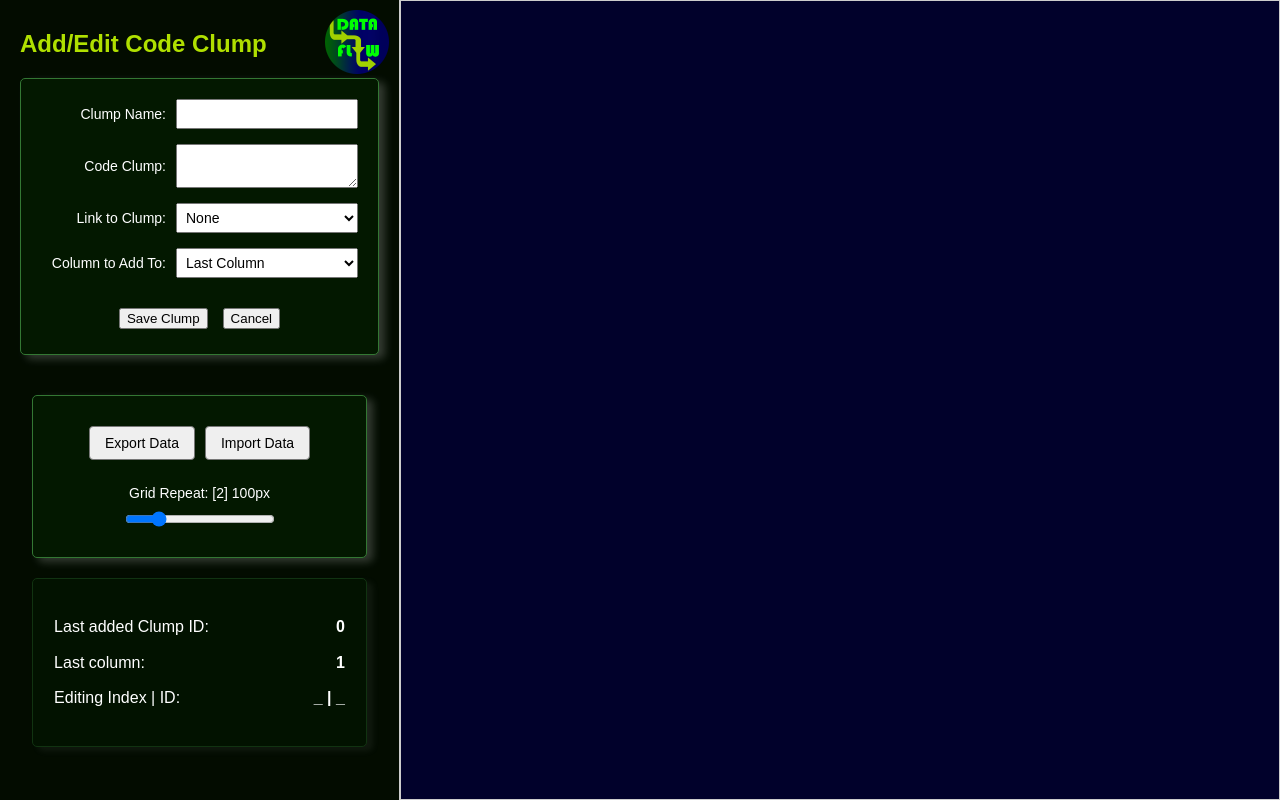
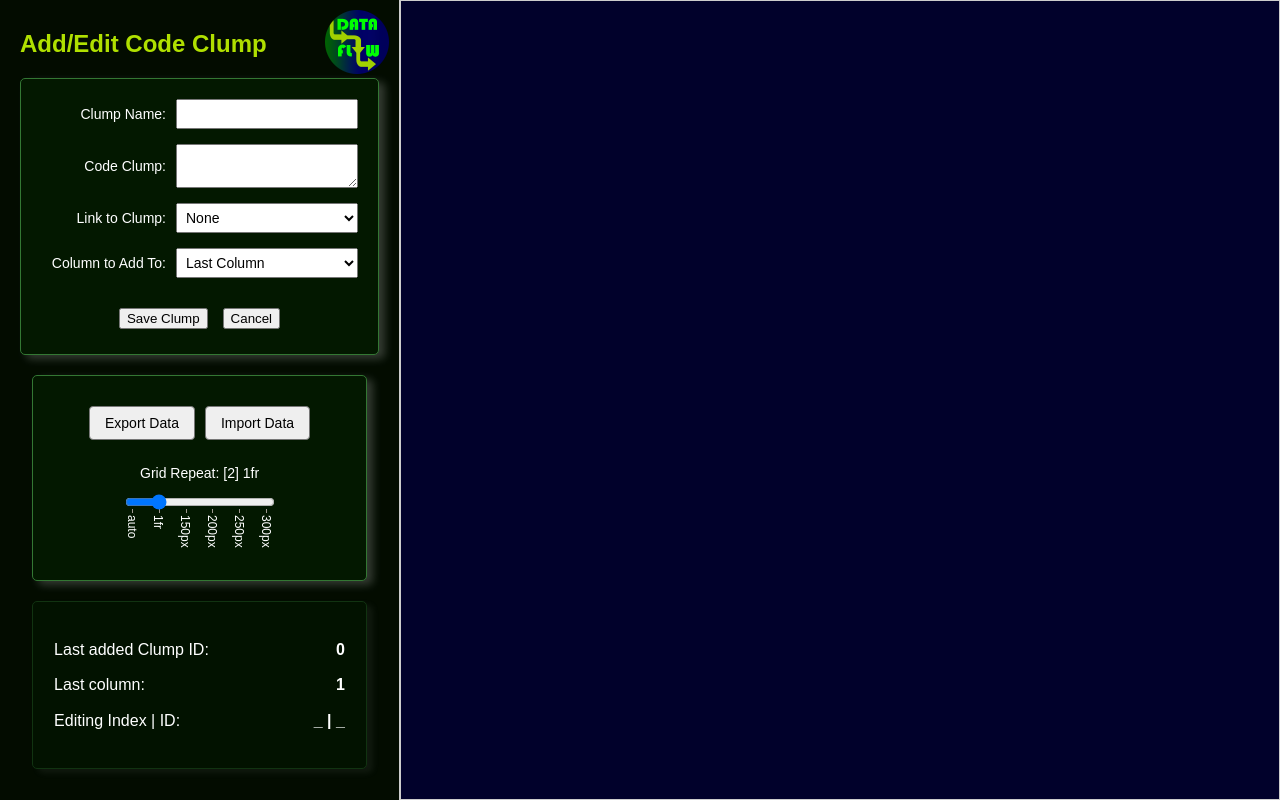
Before and after one commit to KDCinfo/dataflow, a PHP site: page /data_mapping_flow_analysis_tool/index.html in a window 1280 px wide. Run offline with PHP 8.4, Linux system fonts and the light colour scheme.

Commit message:
Added ticks to HTML slider.

```diff
--- a/data_mapping_flow_analysis_tool/dataflow.css
+++ b/data_mapping_flow_analysis_tool/dataflow.css
@@ -78,7 +78,6 @@ h2 {
   align-items: center;
   justify-content: space-between;
   height: 40px;
-  min-width: 150px;
   margin-bottom: 10px;
   padding: 5px;
   position: relative;
@@ -171,7 +170,7 @@ h2 {
   box-shadow: 6px 4px 8px 0 rgba(250, 250, 250, 0.2);
   border: 1px solid #373;
   border-radius: 5px;
-  margin: 20px auto 40px;
+  margin: 20px auto 0;
   padding: 30px 5px;
   color: #fff;
   max-width: 400px;
@@ -185,7 +184,6 @@ h2 {
   gap: 15px;
   padding: 20px;
   max-width: 600px;
-  margin: 20px auto 40px;
 }
 
 .clump-form-div {
@@ -286,7 +284,6 @@ h2 {
   color: #fff;
   display: flex;
   flex-direction: column;
-  margin: 5px auto;
   width: 90%;
 }
 
@@ -326,8 +323,20 @@ h2 {
 }
 
 #gridRepeat {
+  cursor: pointer;
   flex-shrink: 0;
   margin: 10px 0 0;
+  width: 70%;
+  max-width: 150px;
+}
+
+datalist {
+  /* Scalable font size */
+  font-size: 12px;
+  display: flex;
+  flex-direction: column;
+  justify-content: space-between;
+  writing-mode: vertical-lr;
   width: 70%;
   max-width: 150px;
 }
--- a/data_mapping_flow_analysis_tool/index.html
+++ b/data_mapping_flow_analysis_tool/index.html
@@ -70,14 +70,15 @@
 
         <!--
           HTML Slider with options that will update the grid repeat:
-          > `['auto', '1fr', '150px', '200px', '250px', '300px']`
+          > ['auto', '1fr', '150px', '200px', '250px', '300px']
         -->
         <div class="export-import-block export-import-slider">
           <label for="gridRepeat" class="slider-label">
             Grid Repeat: <span class="no-wrap" id="gridRepeatHTMLValue">6</span>
           </label>
-          <input type="range" id="gridRepeat" min="1" max="6" value="2"
-            oninput="updateGridRepeat(event)">
+          <input type="range" id="gridRepeat" name="gridRepeat" min="1" max="6" value="2"
+            oninput="updateGridRepeat(event)" list="gridRepeatSliderMarkers" />
+          <datalist id="gridRepeatSliderMarkers"></datalist>
         </div>
       </div>
 
@@ -111,19 +112,22 @@
     // When 'debug === true':
     // - Console log prints the clump matrix.
     const debugPrintClumpMatrix = false;
+    const debugConsoleLogs = false;
 
     // Local storage key used to store clumps.
     const localStorageClumps = 'clumps50';
     const localStorageSettings = 'settings50';
 
     const clumpContainer = document.getElementById('clumpContainer');
-
     const clumpName = document.getElementById('clumpName');
     const clumpCode = document.getElementById('clumpCode');
     const linkTo = document.getElementById('linkTo');
     const columnSelect = document.getElementById('columnSelect');
 
-    const defaultSettings = {
+    // 'gridRepeatValue: 2' => '1fr'
+    const gridRepeatOptions = ['auto', '1fr', '150px', '200px', '250px', '300px'];
+
+    const defaultAppSettings = {
       gridRepeatValue: 2,
     };
 
@@ -134,7 +138,7 @@
     // Clumps contain the data for each clump, and an ID for placement and linking.
     // The clumpMatrix, below, is used to render the clumps in their correct positions.
     let clumps = JSON.parse(localStorage.getItem(localStorageClumps) || '[]');
-    let settings = JSON.parse(localStorage.getItem(localStorageSettings) || JSON.stringify(defaultSettings));
+    let settings = JSON.parse(localStorage.getItem(localStorageSettings) || JSON.stringify(defaultAppSettings));
 
     // DATA: [clumpMatrix] A 2D array to keep track of clump ID cell placement, empty
     //                     cells, and matrix width (rows) and height (cols) detection.
@@ -215,7 +219,7 @@
     }
 
     // HTML Slider with options that will update the grid repeat:
-    // > `['auto', '1fr', '150px', '200px', '250px', '300px']`
+    // > ['auto', '1fr', '150px', '200px', '250px', '300px']
     //
     function updateGridRepeat(event) {
       const newGridRepeat = event.target.value;
@@ -293,7 +297,7 @@
     function loadForEdit(index, event) {
       event.stopPropagation();
 
-      console.log('Editing clump:', clumps[index]);
+      debugConsoleLogs && console.log('Editing clump:', clumps[index]);
 
       editingIndex = index;
       updateLinkToDropdownOptions(); // Updates list and toggles disabled.
@@ -757,14 +761,14 @@
     }
 
     function convertGridRepeatSettingValueToCellWidth(curGridRepeat = settings.gridRepeatValue) {
-      console.log('curGridRepeat:', curGridRepeat);
+      debugConsoleLogs && console.log('curGridRepeat:', curGridRepeat);
 
-      const curGridRepeatValue = curGridRepeat === "1"
-        ? 'auto'
-        : curGridRepeat === "2"
-          ? '1fr'
-          : `${50 * curGridRepeat}px`;
-      console.log('curGridRepeatValue:', curGridRepeatValue);
+      // const gridRepeatOptions = ['auto', '1fr', '150px', '200px', '250px', '300px'];
+      const curGridRepeatValue = gridRepeatOptions[parseInt(curGridRepeat, 10) - 1];
+      // const curGridRepeatValue = curGridRepeat === "1"
+      //   ? gridRepeatOptions[0] : curGridRepeat === "2"
+      //     ? gridRepeatOptions[1] : `${50 * curGridRepeat}px`; // This was cool.
+      debugConsoleLogs && console.log('curGridRepeatValue:', curGridRepeatValue);
 
       return curGridRepeatValue;
     }
@@ -775,16 +779,28 @@
       // Set CSS property dynamically to control number of columns.
       const columnCount = getColumnCount();
 
-      // Use value from: settings.gridRepeatValue
+      // [ GRID REPEAT SLIDER ]
+
+      // [1] Add ticks to the slider.
+      const gridRepeatSliderMarkers = document.getElementById('gridRepeatSliderMarkers');
+      gridRepeatOptions.forEach((option, index) => {
+        const marker = document.createElement('option');
+        marker.value = index + 1;
+        marker.label = option;
+        gridRepeatSliderMarkers.appendChild(marker);
+      });
+
+      // [2] Use value from: settings.gridRepeatValue
       const cellWidth = convertGridRepeatSettingValueToCellWidth();
       clumpContainer.style.gridTemplateColumns = `repeat(${columnCount}, ${cellWidth})`;
 
-      // Update the grid repeat slider.
+      // [3] Update the grid repeat slider.
       document.getElementById('gridRepeat').value = settings.gridRepeatValue;
-      // Update the grid repeat slider label.
+
+      // [4] Update the grid repeat slider label.
       document.getElementById('gridRepeatHTMLValue').textContent = `[${settings.gridRepeatValue}] ${cellWidth}`;
 
-      // Clump node placement.
+      // [ CLUMP NODE PLACEMENT ]
       //
       // Note: only the last-added clump should have a 'delete' icon.
       //
```
Also changed, not shown: data_mapping_flow_analysis_tool/README.md.
